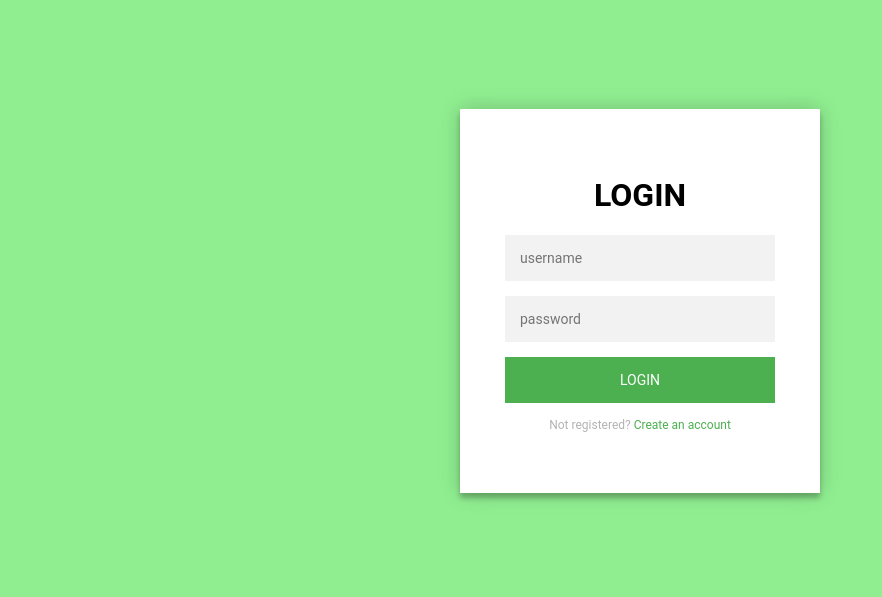
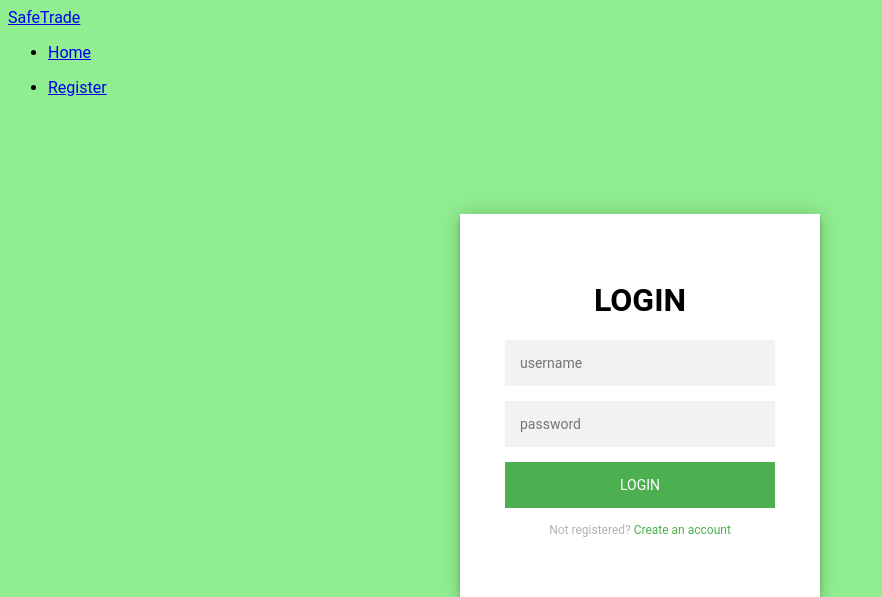
Before and after one commit to nikunj0777/comp606A2, a PHP site: page /Login.php in a window 1280 px wide. Shown: the top 597 px of the page, without its empty margins (0-882 px from the left). Run offline with PHP 8.4, Linux system fonts and the light colour scheme; a stand-in replaces the project's code that opens the database connection.

Commit message:
Update Login.php

```diff
--- a/Login.php
+++ b/Login.php
@@ -7,7 +7,20 @@
 <link rel="stylesheet" type="text/css" href="Style.css">
 <title>Login FORM</title>
 <body>
+  <nav class="navbar-default">
+			<div class="container-fluid">
+				<div class="navbar-header">
+					<a class="navbar-brand" href="#">SafeTrade</a>
+				</div>
+				<ul class="nav navbar-nav">
+					<li class="active"><a href="#">Home</a></li>
+				</ul>
+				<ul class="nav navbar-nav navbar-right">
 
+					<li><a href="Registration.php"><span class="glyphicon glyphicon-log-in"></span> Register</a></li>
+				</ul>
+			</div>
+		</nav>
 
 <div class="login-page">
   <div class="form">
```
